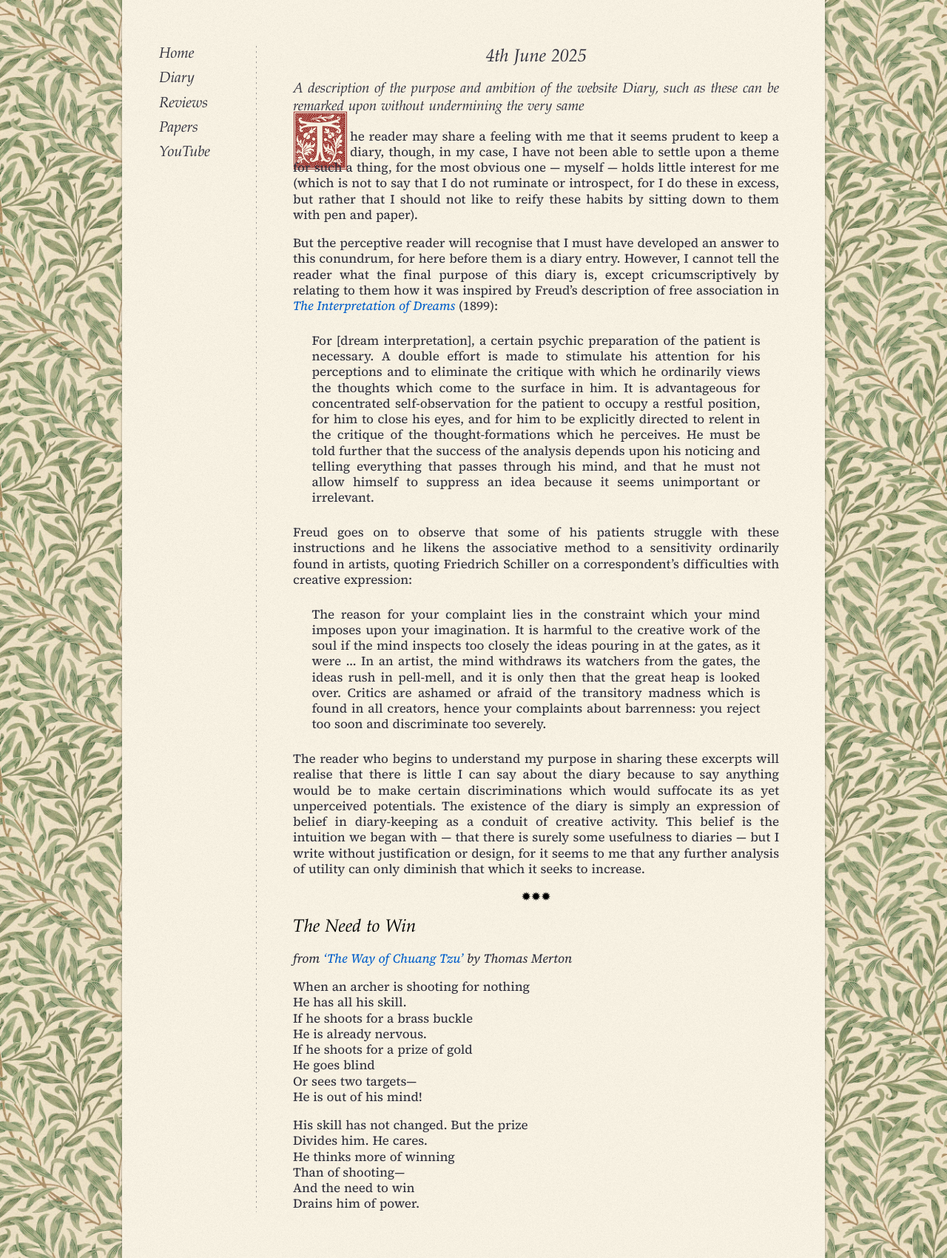
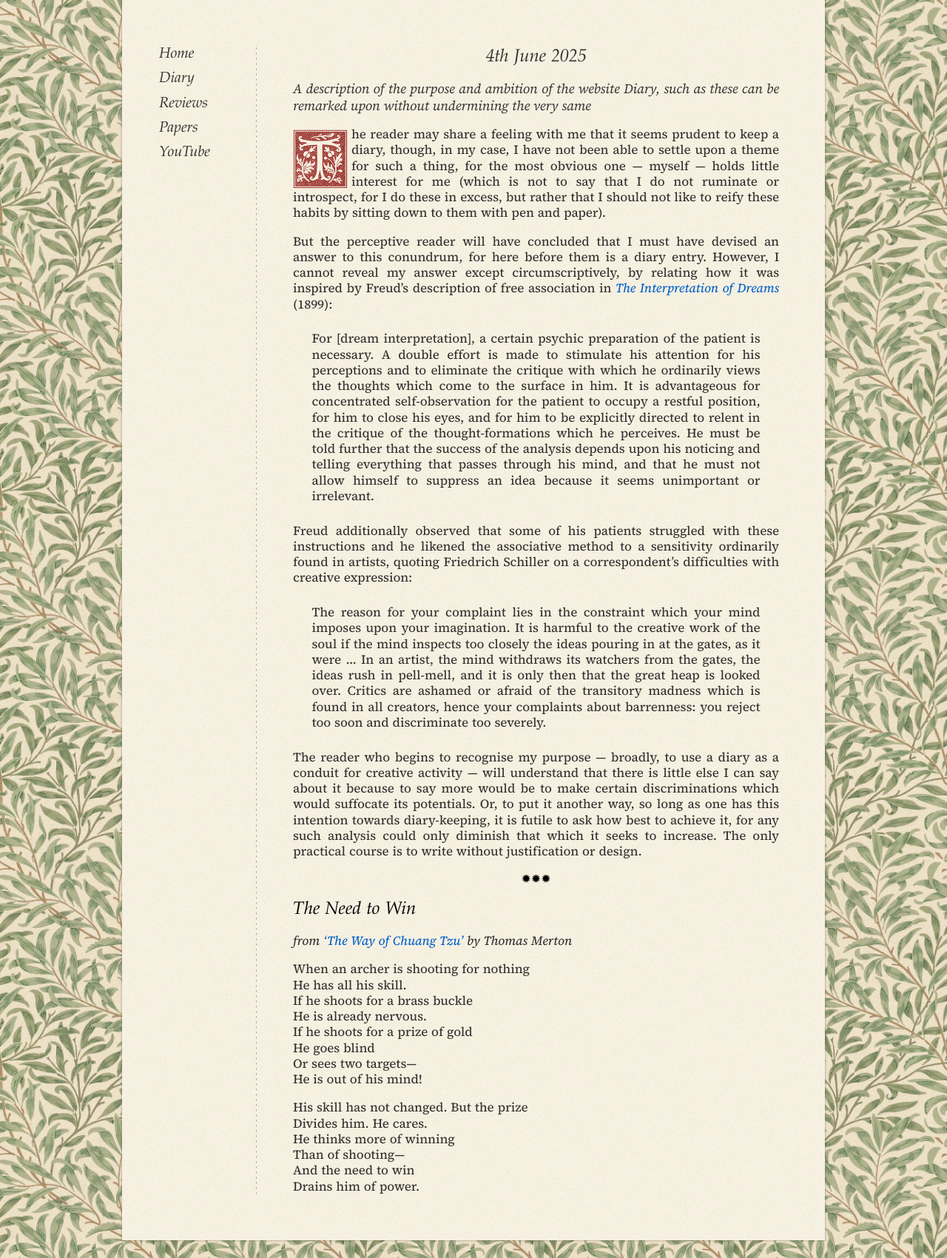
Before and after one commit to callumhackett/callumhackett.github.io, a Jekyll site: the page built from _posts/2025-06-04-about-the-diary.md, in a window 1280 px wide. Shown: the whole page at 74% size. Built offline with Jekyll 4.4.1, drawn with Linux system fonts in a browser that asks for light colours; some web fonts are replaced.

Commit message:
fix for initials

```diff
--- a/_posts/2025-06-04-about-the-diary.md
+++ b/_posts/2025-06-04-about-the-diary.md
@@ -12,17 +12,17 @@ tags: diary
 The reader may share a feeling with me that it seems prudent to keep a diary, though, in my case, I have not been able to settle upon a theme for such a thing, for the most obvious one --- myself --- holds little interest for me (which is not to say that I do not ruminate or introspect, for I do these in excess, but rather that I should not like to reify these habits by sitting down to them with pen and paper).
 {:.initialised}
 
-But the perceptive reader will recognise that I must have developed an answer to this conundrum, for here before them is a diary entry. However, I cannot tell the reader what the final purpose of this diary is, except cricumscriptively by relating to them how it was inspired by Freud's description of free association in [*The Interpretation of Dreams*](https://www.gutenberg.org/ebooks/66048){:target="_blank"} (1899):
+But the perceptive reader will have concluded that I must have devised an answer to this conundrum, for here before them is a diary entry. However, I cannot reveal my answer except circumscriptively, by relating how it was inspired by Freud's description of free association in [*The Interpretation of Dreams*](https://www.gutenberg.org/ebooks/66048){:target="_blank"} (1899):
 
 <!--more-->
 
 > For [dream interpretation], a certain psychic preparation of the patient is necessary. A double effort is made to stimulate his attention for his perceptions and to eliminate the critique with which he ordinarily views the thoughts which come to the surface in him. It is advantageous for concentrated self-observation for the patient to occupy a restful position, for him to close his eyes, and for him to be explicitly directed to relent in the critique of the thought-formations which he perceives. He must be told further that the success of the analysis depends upon his noticing and telling everything that passes through his mind, and that he must not allow himself to suppress an idea because it seems unimportant or irrelevant.
 
-Freud goes on to observe that some of his patients struggle with these instructions and he likens the associative method to a sensitivity ordinarily found in artists, quoting Friedrich Schiller on a correspondent’s difficulties with creative expression:
+Freud additionally observed that some of his patients struggled with these instructions and he likened the associative method to a sensitivity ordinarily found in artists, quoting Friedrich Schiller on a correspondent’s difficulties with creative expression:
 
 > The reason for your complaint lies in the constraint which your mind imposes upon your imagination. It is harmful to the creative work of the soul if the mind inspects too closely the ideas pouring in at the gates, as it were … In an artist, the mind withdraws its watchers from the gates, the ideas rush in pell-mell, and it is only then that the great heap is looked over. Critics are ashamed or afraid of the transitory madness which is found in all creators, hence your complaints about barrenness: you reject too soon and discriminate too severely.
 
-The reader who begins to understand my purpose in sharing these excerpts will realise that there is little I can say about the diary because to say anything would be to make certain discriminations which would suffocate its as yet unperceived potentials. The existence of the diary is simply an expression of belief in diary-keeping as a conduit of creative activity. This belief is the intuition we began with --- that there is surely some usefulness to diaries --- but I write without justification or design, for it seems to me that any further analysis of utility can only diminish that which it seeks to increase.
+The reader who begins to recognise my purpose --- broadly, to use a diary as a conduit for creative activity --- will understand that there is little else I can say about it because to say more would be to make certain discriminations which would suffocate its potentials. Or, to put it another way, so long as one has this intention towards diary-keeping, it is futile to ask how best to achieve it, for any such analysis could only diminish that which it seeks to increase. The only practical course is to write without justification or design.
 
 {% include divider.html %}
 
--- a/assets/css/core.css
+++ b/assets/css/core.css
@@ -13,6 +13,7 @@ body {
     background-repeat: repeat;
     display: flex;
     box-sizing: border-box;
+    box-shadow: 0px 0px 2px 1px rgba(0, 0, 0, 0.2);
 }
 #body-content {
     overflow-y: hidden !important;
@@ -26,26 +27,26 @@ body {
 .initialised::first-letter {
     font-family: 'Euclid';
     float: left;
-    padding-top: 6px;
     font-size: 11.5em;
-    margin-left: -3px;
+    margin: 6px 2px 0 -3px;
+    line-height: 0.39em;
     color: rgb(154, 49, 44);
 }
 .site-title {
     font-style: normal !important;
-    color: rgb(var(--soft-black));
+    color: var(--text-black);
 }
 .email {
     margin-top: -18px !important;
 }
 .post-description {
-    font-family: var(--accent-font);
     font-style: italic;
-    font-size: 19px;
-    font-weight: 385;
+    font-size: 18px;
+    font-weight: 390;
+    letter-spacing: -0.2px;
 }
 #navigation a {
-    color: rgb(var(--soft-black));
+    color: var(--text-black);
     font-family: var(--accent-font);
     font-size: var(--h2-size);
     font-style: italic;
@@ -69,7 +70,7 @@ h2 {
     margin: 0 0 calc(var(--p-size) / 4) 0;
 }
 p, li {
-    color: rgb(var(--soft-black));
+    color: var(--text-black);
     font-family: var(--p-font);
     font-size: var(--p-size);
     line-height: var(--p-line-height);
@@ -94,7 +95,7 @@ sup {
     font-size: 0.67em;
 }
 li {
-    margin-bottom: 2px !important;
+    margin-bottom: 5px !important;
 }
 a, a:active, a:visited, a:hover {
     color: var(--cave-blue);
@@ -103,9 +104,10 @@ a, a:active, a:visited, a:hover {
 ul {
     margin-block-start: calc(var(--p-size) / 3);
     margin-block-end: var(--p-size);
+    margin-left: calc(var(--p-size) * 0.25);
 }
 ul li::marker {
-  content: '▧';
+  content: '▧ ';
   font-size: 0.975em;
 }
 li {
@@ -226,7 +228,13 @@ audio {
         margin: calc(var(--p-size) * 1.5) 0;
     }
     ul, ol {
-        padding-left: 32px !important;
+        padding-left: var(--p-size) !important;
+    }
+    ol {
+        list-style-position: inside;
+    }
+    li {
+        padding-left: 0px;
     }
 }
 
@@ -237,7 +245,6 @@ audio {
         flex-direction: row;
         top: 0;
         padding: 62px 50px;
-        box-shadow: 0px 0px 2px 1px rgba(0, 0, 0, 0.2);
     }
     #body-content {
         background-image: linear-gradient(rgba(var(--soft-black), 0.5) 25%, rgba(0, 0, 0,0) 0%);
--- a/assets/css/variables.css
+++ b/assets/css/variables.css
@@ -5,6 +5,7 @@
 
 :root {
     /* Colours */
+    --text-black: rgba(0, 0, 0, 0.8);
     --soft-black: 48, 48, 61;
     --cave-blue: rgb(0, 94, 202);
     --highlighter: rgb(254, 240, 130);
```
Also changed, not shown: _posts/2025-08-11-meditations_reduction.md (+1 -3 lines), index.md (+1 -1 lines).
